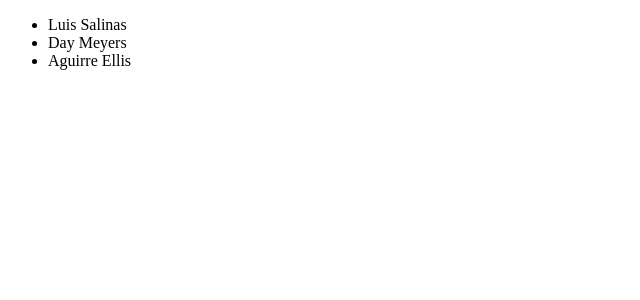
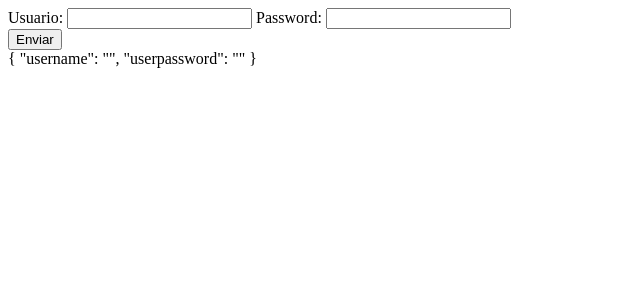
Before and after one commit to javind9/ProyectoAngularTutorial, an Angular app: page / in a window 1280 px wide. Shown: the top 300 px of the page, without its empty margins (0-640 px from the left). Built offline with nearby package versions, Linux system fonts and the light colour scheme.

Commit message:
Reactive Forms

```diff
--- a/src/app/app.component.html
+++ b/src/app/app.component.html
@@ -1,5 +1,16 @@
-<ul>
-    <li *ngFor="let persona of personas">
-        {{ persona.nombre }}
-    </li>
-</ul>
+<div class="container">
+    <form [formGroup]="miFormulario">
+        Usuario: <input
+        [class.is-invalid]="miFormulario.get('username').touched && miFormulario.get('username').invalid"
+         type="text"
+         class="form-control"
+         formControlName="username">
+        Password: <input
+        [class.is-invalid]="miFormulario.get('userpassword').touched && miFormulario.get('userpassword').invalid"
+        type="password"
+        class="form-control"
+        formControlName="userpassword"><br/>
+            <button class="btn btn-primary" type="submit">Enviar</button>
+    </form>
+    {{miFormulario.value | json}}
+</div>
--- a/src/app/app.component.ts
+++ b/src/app/app.component.ts
@@ -1,5 +1,5 @@
 import { Component } from '@angular/core';
-import { UsuariosService } from './usuarios.service';
+import { FormControl, FormGroup, Validators } from '@angular/forms';
 
 @Component({
   selector: 'app-root',
@@ -8,9 +8,8 @@ import { UsuariosService } from './usuarios.service';
 })
 export class AppComponent {
 
-  personas : any = [];
-
-    constructor(private usuariosservice : UsuariosService){
-        this.personas = usuariosservice.getUsuarios();
-    }
+  miFormulario = new FormGroup({
+    username: new FormControl('', Validators.required),
+    userpassword: new FormControl('', Validators.required)
+  });
 }
--- a/src/app/app.module.ts
+++ b/src/app/app.module.ts
@@ -1,6 +1,6 @@
 import { BrowserModule } from '@angular/platform-browser';
 import { NgModule } from '@angular/core';
-import { FormsModule } from '@angular/forms';
+import { FormsModule, ReactiveFormsModule } from '@angular/forms';
 
 import { AppRoutingModule } from './app-routing.module';
 import { AppComponent } from './app.component';
@@ -11,8 +11,7 @@ import { AppComponent } from './app.component';
   ],
   imports: [
     BrowserModule,
-    AppRoutingModule,
-    FormsModule
+    ReactiveFormsModule
   ],
   providers: [],
   bootstrap: [AppComponent]
```
